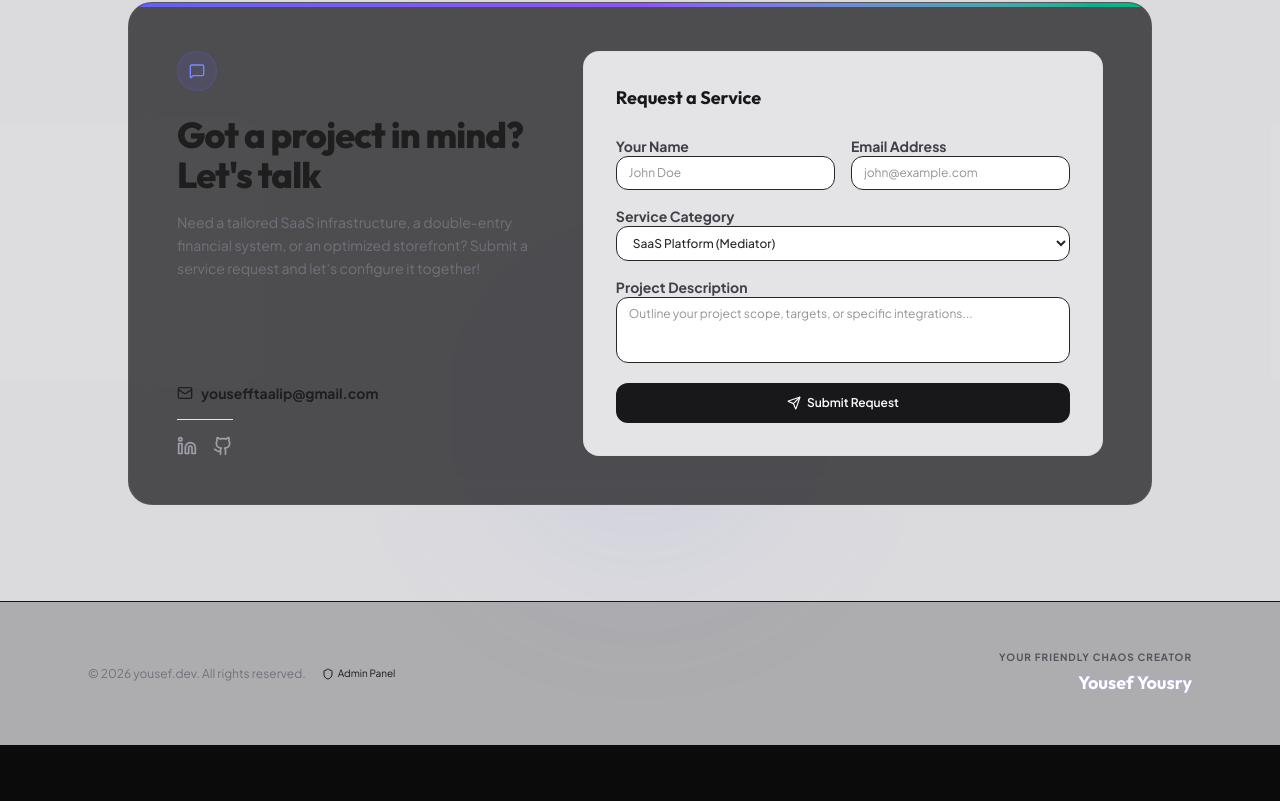
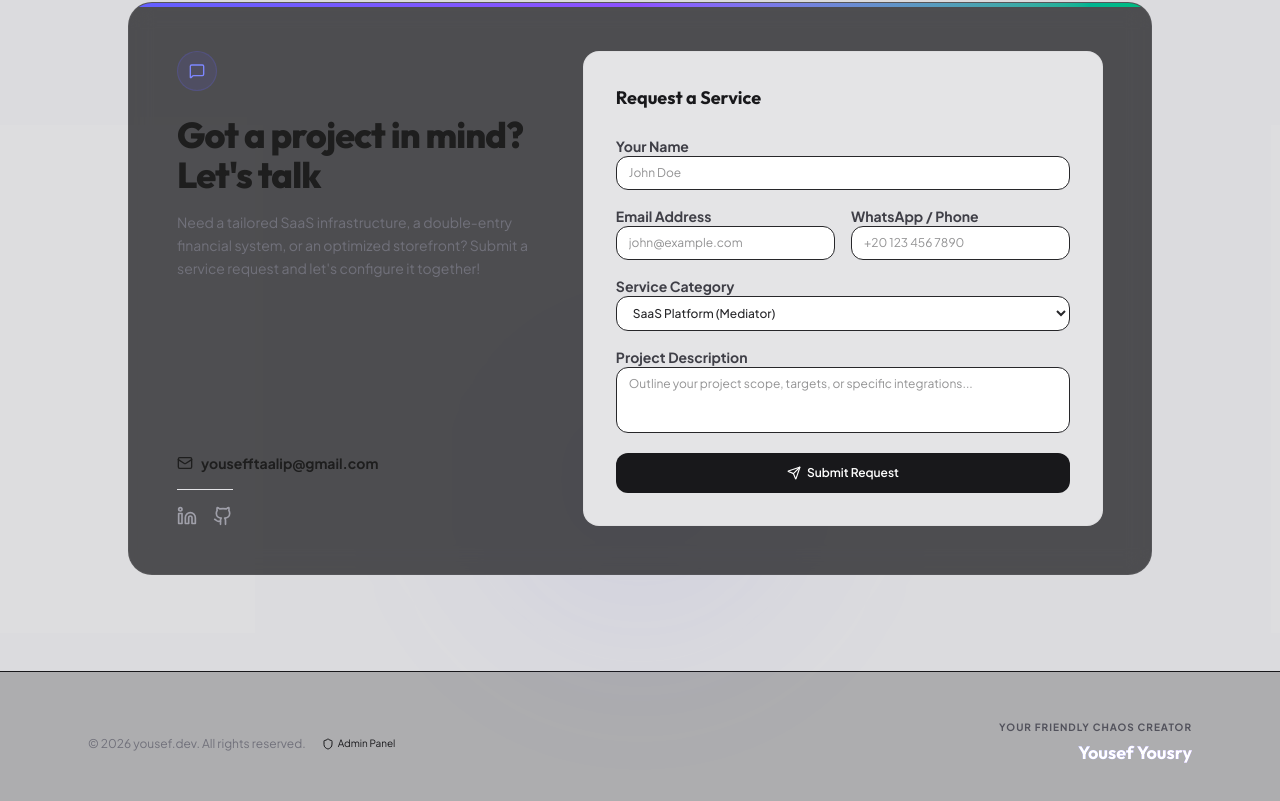
Before and after one commit to yousef-812/my_protofolio, a React (Vite) app: page / in a window 1280 px wide. Shown: the part 2924-3725 px from the top of the page. Before the commit the page ends 3669 px from the top, so only its background shows below. Built offline with nearby package versions, Linux system fonts and the light colour scheme.

Commit message:
Feature: Added WhatsApp option to Service Request and validation rules requiring at least one contact method

```diff
--- a/src/components/AdminDashboard.jsx
+++ b/src/components/AdminDashboard.jsx
@@ -141,7 +141,22 @@ export default function AdminDashboard({ onClose }) {
                 <div className="space-y-2">
                   <div className="flex items-center gap-2.5 flex-wrap">
                     <span className="text-sm font-bold text-white font-display">{req.name}</span>
-                    <a href={`mailto:${req.email}`} className="text-xs text-indigo-400 hover:underline">{req.email}</a>
+
+                    {req.email && (
+                      <a href={`mailto:${req.email}`} className="text-xs text-indigo-400 hover:underline">{req.email}</a>
+                    )}
+
+                    {req.phone && (
+                      <a
+                        href={`https://wa.me/${req.phone.replace(/[^0-9]/g, '')}`}
+                        target="_blank"
+                        rel="noopener noreferrer"
+                        className="text-xs text-emerald-400 hover:underline"
+                      >
+                        WhatsApp: {req.phone}
+                      </a>
+                    )}
+
                     <span className="text-[10px] uppercase font-bold tracking-wider px-2 py-0.5 rounded bg-zinc-950 border border-zinc-900 text-zinc-400">
                       {req.service}
                     </span>
--- a/src/components/Contact.jsx
+++ b/src/components/Contact.jsx
@@ -1,5 +1,5 @@
 import React, { useState } from 'react';
-import { Mail, MessageSquare, Send, Check } from 'lucide-react';
+import { Mail, MessageSquare, Send, Check, AlertCircle } from 'lucide-react';
 
 const GithubIcon = (props) => (
   <svg {...props} viewBox="0 0 24 24" fill="none" stroke="currentColor" strokeWidth="2" strokeLinecap="round" strokeLinejoin="round">
@@ -17,11 +17,20 @@ const LinkedinIcon = (props) => (
 );
 
 export default function Contact() {
-  const [formData, setFormData] = useState({ name: '', email: '', service: 'SaaS Platform', message: '' });
+  const [formData, setFormData] = useState({ name: '', email: '', phone: '', service: 'SaaS Platform', message: '' });
   const [submitted, setSubmitted] = useState(false);
+  const [validationError, setValidationError] = useState('');
 
   const handleSubmit = (e) => {
     e.preventDefault();
+
+    // Validation: At least email or phone must be provided
+    if (!formData.email.trim() && !formData.phone.trim()) {
+      setValidationError('Please provide at least one contact method: Email or WhatsApp.');
+      return;
+    }
+
+    setValidationError('');
 
     // Create new request object
     const newRequest = {
@@ -39,7 +48,7 @@ export default function Contact() {
 
     // Show success state
     setSubmitted(true);
-    setFormData({ name: '', email: '', service: 'SaaS Platform', message: '' });
+    setFormData({ name: '', email: '', phone: '', service: 'SaaS Platform', message: '' });
 
     setTimeout(() => {
       setSubmitted(false);
@@ -112,7 +121,6 @@ export default function Contact() {
             </div>
           ) : (
             <form onSubmit={handleSubmit} className="space-y-4 text-xs md:text-sm">
-              <div className="grid grid-cols-2 gap-4">
               <div className="space-y-1.5">
                 <label className="font-bold text-zinc-700">Your Name</label>
                 <input
@@ -124,6 +132,9 @@ export default function Contact() {
                   required
                 />
               </div>
+
+              {/* Grid for Email & Phone (WhatsApp) */}
+              <div className="grid grid-cols-1 sm:grid-cols-2 gap-4">
                 <div className="space-y-1.5">
                   <label className="font-bold text-zinc-700">Email Address</label>
                   <input
@@ -132,7 +143,16 @@ export default function Contact() {
                     value={formData.email}
                     onChange={(e) => setFormData({...formData, email: e.target.value})}
                     className="w-full px-3 py-2 bg-white border border-zinc-350 rounded-xl focus:border-indigo-500 focus:outline-none text-zinc-800 text-xs"
-                    required
+                  />
+                </div>
+                <div className="space-y-1.5">
+                  <label className="font-bold text-zinc-700">WhatsApp / Phone</label>
+                  <input
+                    type="tel"
+                    placeholder="+20 123 456 7890"
+                    value={formData.phone}
+                    onChange={(e) => setFormData({...formData, phone: e.target.value})}
+                    className="w-full px-3 py-2 bg-white border border-zinc-350 rounded-xl focus:border-indigo-500 focus:outline-none text-zinc-800 text-xs"
                   />
                 </div>
               </div>
@@ -164,6 +184,13 @@ export default function Contact() {
                 ></textarea>
               </div>
 
+              {validationError && (
+                <p className="text-xs text-rose-600 flex items-center gap-1.5 font-medium bg-rose-50 p-2.5 rounded-xl border border-rose-100 animate-shake">
+                  <AlertCircle className="w-4 h-4 flex-shrink-0" />
+                  {validationError}
+                </p>
+              )}
+
               <button
                 type="submit"
                 className="w-full py-3 bg-zinc-900 hover:bg-zinc-800 text-white font-semibold rounded-xl text-xs flex items-center justify-center gap-1.5 transition-colors cursor-pointer"
```
Lines whose indentation alone changed are shown as unchanged.
